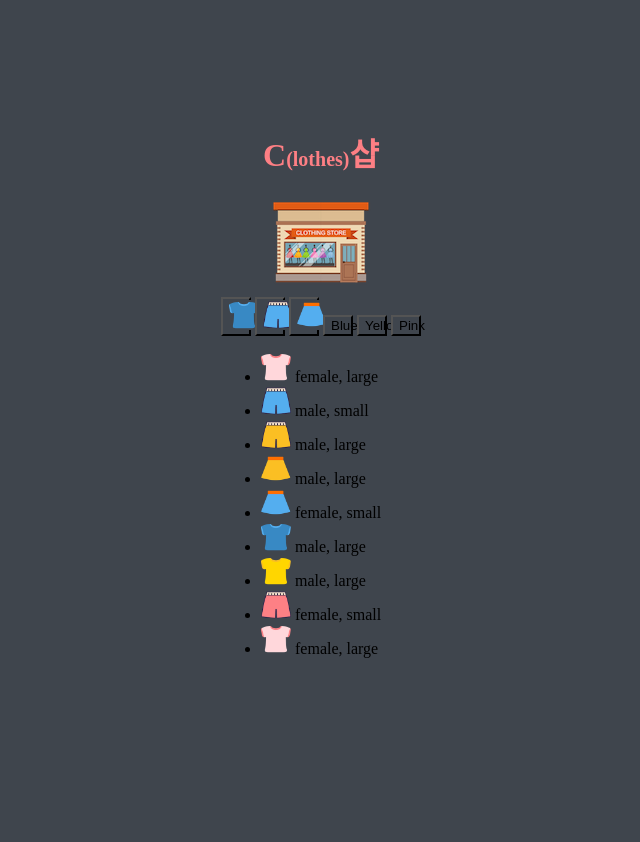
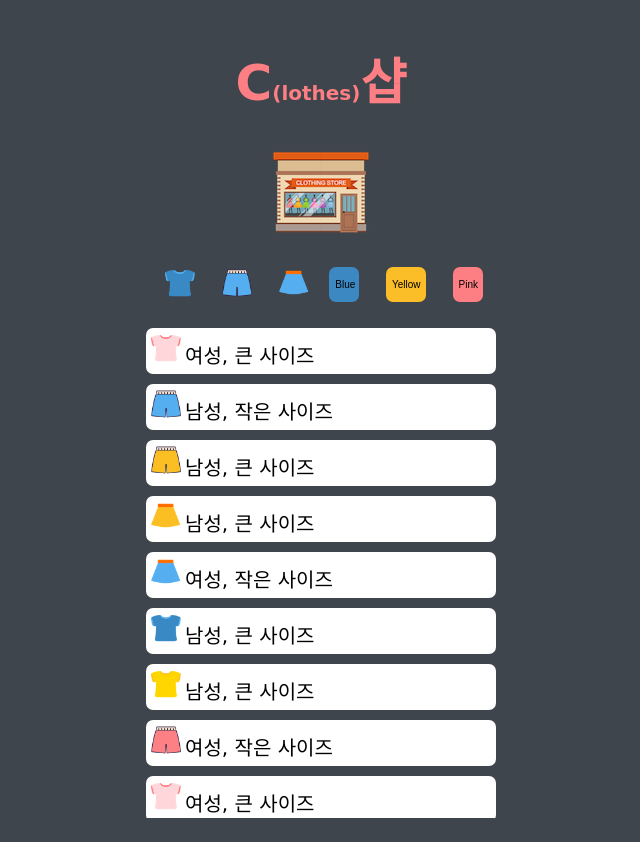
Before and after one commit to ABlued/CShop, a plain HTML site: page index.html in a window 1280 px wide. Shown: the whole page, without its empty margins (319-959 px from the left). Before the commit the page ends 800 px from the top, so only its background shows below. Drawn offline with Linux system fonts and the light colour scheme; a web font is replaced by a local one.

Commit message:
css 요소 추가

```diff
--- a/index.html
+++ b/index.html
@@ -15,47 +15,50 @@
             <button class="btn"><img src="img/blue_t.png" alt="tshirt" class="imgBtn"/></button>
             <button class="btn"><img src="img/blue_p.png" alt="pants" class="imgBtn"/></button>
             <button class="btn"><img src="img/blue_s.png" alt="skirt" class="imgBtn"/></button>
-            <button class="btn colorBtn">Blue</button>
-            <button class="btn colorBtn">Yellow</button>
-            <button class="btn colorBtn">Pink</button>
+            <button class="btn colorBtn blue">Blue</button>
+            <button class="btn colorBtn yellow">Yellow</button>
+            <button class="btn colorBtn pink">Pink</button>
         </div>
-
         <ul class="items">
           <li class="item">
             <img src="img/pink_t.png" alt="tshirt" class="item__thumbnail"/>
-            <span class="item__description">female, large</span>
+            <span class="item__description">여성, 큰 사이즈</span>
           </li>
           <li class="item">
             <img src="img/blue_p.png" alt="pants" class="item__thumbnail"/>
-            <span class="item__description">male, small</span>
+            <span class="item__description">남성, 작은 사이즈</span>
           </li>
           <li class="item">
             <img src="img/yellow_p.png" alt="pants" class="item__thumbnail"/>
-            <span class="item__description">male, large</span>
+            <span class="item__description">남성, 큰 사이즈</span>
           </li>
           <li class="item">
             <img src="img/yellow_s.png" alt="skirt" class="item__thumbnail"/>
-            <span class="item__description">male, large</span>
+            <span class="item__description">남성, 큰 사이즈</span>
           </li>
           <li class="item">
             <img src="img/blue_s.png" alt="skirt" class="item__thumbnail"/>
-            <span class="item__description">female, small</span>
+            <span class="item__description">여성, 작은 사이즈</span>
           </li>
           <li class="item">
             <img src="img/blue_t.png" alt="tshirt" class="item__thumbnail"/>
-            <span class="item__description">male, large</span>
+            <span class="item__description">남성, 큰 사이즈</span>
           </li>
           <li class="item">
             <img src="img/yellow_t.png" alt="tshirt" class="item__thumbnail"/>
-            <span class="item__description">male, large</span>
+            <span class="item__description">남성, 큰 사이즈</span>
           </li>
           <li class="item">
             <img src="img/pink_p.png" alt="pants" class="item__thumbnail"/>
-            <span class="item__description">female, small</span>
+            <span class="item__description">여성, 작은 사이즈</span>
           </li>
           <li class="item">
             <img src="img/pink_t.png" alt="tshirt" class="item__thumbnail"/>
-            <span class="item__description">female, large</span>
+            <span class="item__description">여성, 큰 사이즈</span>
+          </li>
+          <li class="item">
+            <img src="img/pink_t.png" alt="tshirt" class="item__thumbnail"/>
+            <span class="item__description">여성, 큰 사이즈</span>
           </li>
         </ul>
     </div>
--- a/style.css
+++ b/style.css
@@ -1,3 +1,4 @@
+@import url('https://fonts.googleapis.com/css2?family=Gaegu:wght@700&display=swap');
 :root {
   /* color */
   --color-black: #3f454d;
@@ -6,14 +7,18 @@
   --color-yellow: #fbbe28;
   --color-pink: #fd7f84;
   --color-light-grey: #dfdfdf;
+
+  --size-font:50px;
+  --button-font-size: 10px;
+  --size-border: 7px;
 }
 
 * {
   box-sizing: border-box;
-  background-color: #3f454d;
+  background-color: var(--color-black);
 }
 body{
-  padding-top: 100px;
+  /* padding-top: 100px; */
   display: flex;
   justify-content: center;
   align-items: center;
@@ -23,20 +28,83 @@ body{
   flex-direction: column;
 }
 .logo{
+  margin-bottom: 20px;
   align-self: center;
   width: 100px;
+  cursor:pointer;
+  transition: transform var(--size-animation-duration) ease;
+}
+.logo:hover, .btn:hover{
+  transform: scale(1.1);
+}
+h1, span{
+  font-family: 'Gaegu', cursive;
+}
+h1{
+  font-size:var(--size-font)
+}
+span{
+  font-size: 20px;
+}
+.button{
+  width:350px;
+  display: flex;
+  justify-content: space-around;
+}
+.btn{
+  background-color: transparent;
+  border:none;
+  outline:none;
+  cursor:pointer;
+  /* transition: transform var(--size-animation-duration) ease; */
+}
+.imgBtn{
+  --size-animation-duration: 300ms;
+}
+.colorBtn{
+  width:60px;
+  text-align: center;
+  border-radius: var(--size-border);
+  font-size: var(--button-font-size);
+}
+.btn:nth-child(5){
+  width:40px;
+}
+.blue{
+  background-color: var(--color-blue);
+}
+.yellow{
+  background-color: var(--color-yellow);
+}
+.pink{
+  background-color: var(--color-pink);
 }
 .imgBtn, .btn{
   width: 30px;
 }
+.items{
+  height: 500px;
+  padding-left: 0px;
+  list-style-type: none;
+  overflow-y: scroll;
+}
+.items::-webkit-scrollbar {
+  display: none;
+}
 .item{
-  /* text-align: inherit; */
-
+  padding:5px;
+  margin-top: 10px;
+  border-radius: var(--size-border);
+  width: 350px;
+}
+.item, .item__thumbnail, .item__description{
+  background-color: white;
 }
 .item__thumbnail{
   height: 30px;
 }
 .item__description{
+
 }
 h1{
   text-align: center;
```
Also changed, not shown: 완성본.jpg (renamed from 화면 캡처 2021-01-31 184926.jpg).
